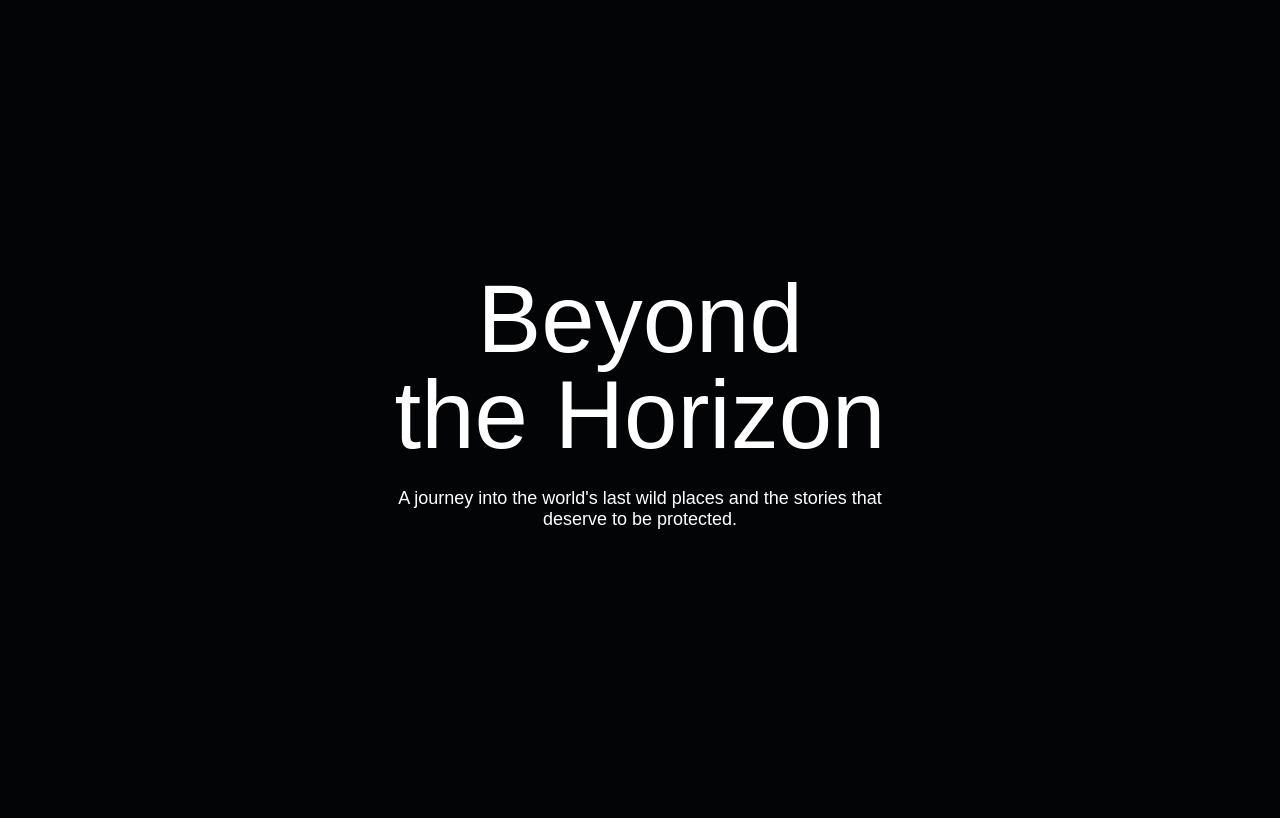
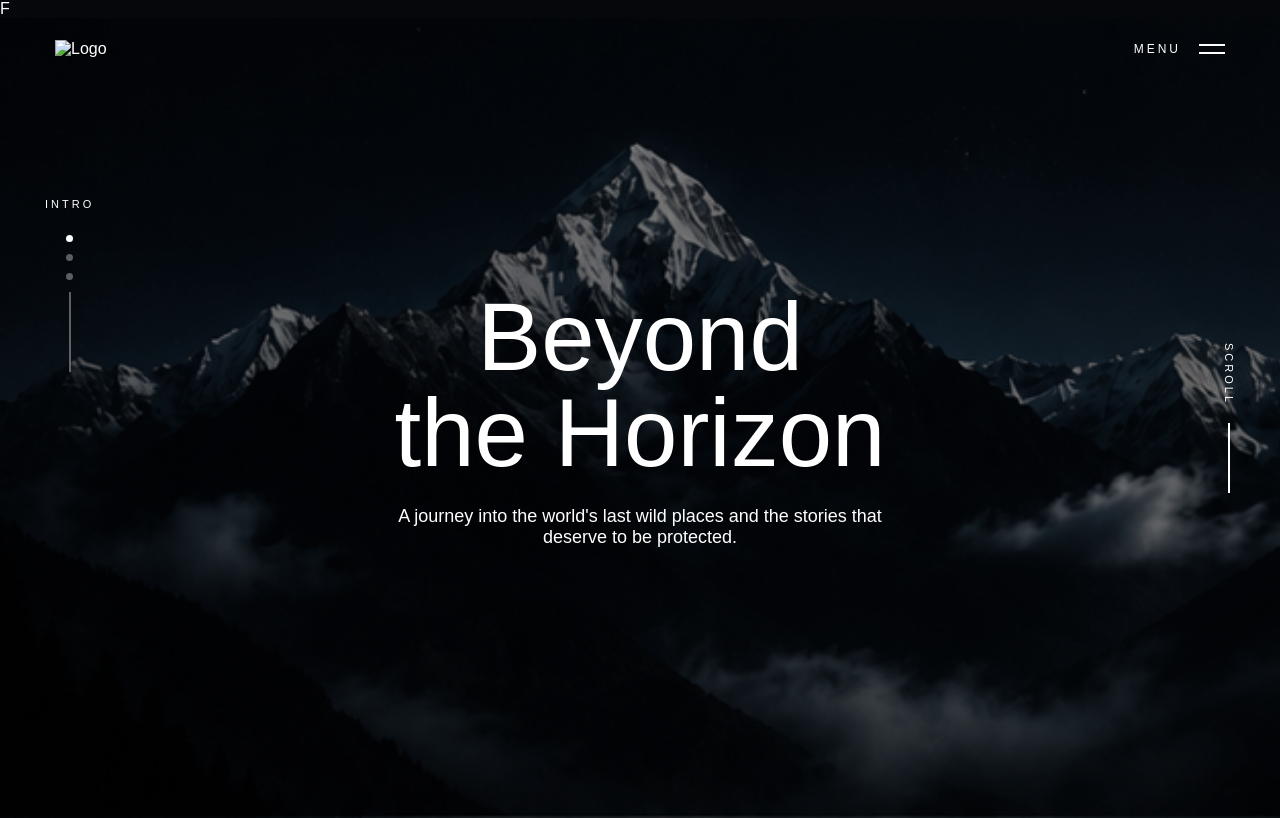
Before and after one commit to itzmitto/wilderness-stories-flask, a Flask app: page / in a window 1280 px wide. Before the commit the page ends 529 px from the top, so only its background shows below. Run offline with Flask 3, Linux system fonts and the light colour scheme.

Commit message:
home pagina styling toegevoegd

```diff
--- a/static/css/home.css
+++ b/static/css/home.css
@@ -1,45 +1,134 @@
-.hero{
-    position:relative;
-    height:100vh;
+.hero {
+    position: relative;
+    height: 100vh;
 
-    background-image:url("../images/hero.jpg");
-    background-size:cover;
-    background-position:center;
+    background-image: url("../images/hero.jpg");
+    background-size: cover;
+    background-position: center;
 
-    display:flex;
-    justify-content:center;
-    align-items:center;
+    display: flex;
+    justify-content: center;
+    align-items: center;
 
-    overflow:hidden;
+    overflow: hidden;
 }
 
-.overlay{
-    position:absolute;
-    inset:0;
+.overlay {
+    position: absolute;
+    inset: 0;
 
-    background:rgba(0,0,0,.45);
+    background: rgba(0, 0, 0, .45);
 }
 
-.hero-content{
+.hero-content {
 
-    position:relative;
-    z-index:2;
+    position: relative;
+    z-index: 2;
 
-    text-align:center;
+    text-align: center;
 }
 
-.hero h1{
+.hero h1 {
 
-    font-size:6rem;
-    font-weight:300;
-    line-height:1;
+    font-size: 6rem;
+    font-weight: 300;
+    line-height: 1;
 }
 
-.hero p{
+.hero p {
 
-    margin-top:25px;
+    margin-top: 25px;
 
-    font-size:18px;
+    font-size: 18px;
 
-    max-width:520px;
+    max-width: 520px;
 }
+
+
+
+
+
+
+.hero-left {
+    position: absolute;
+
+    left: 45px;
+    top: 180px;
+
+    z-index: 5;
+
+    color: white;
+
+    display: flex;
+    flex-direction: column;
+
+    gap: 25px;
+}
+
+.hero-left span {
+    font-size: 11px;
+    letter-spacing: 3px;
+}
+
+.indicator {
+    display: flex;
+    flex-direction: column;
+    align-items: center;
+    gap: 12px;
+}
+
+.dot {
+    width: 7px;
+    height: 7px;
+
+    border-radius: 50%;
+    background: rgba(255, 255, 255, .35);
+}
+
+.dot.active {
+    background: white;
+}
+
+.line {
+    width: 2px;
+    height: 80px;
+
+    background: rgba(255, 255, 255, .35);
+}
+
+.hero-right {
+
+    position: absolute;
+
+    right: 45px;
+    top: 50%;
+
+    transform: translateY(-50%);
+
+    z-index: 5;
+
+    display: flex;
+    flex-direction: column;
+    align-items: center;
+
+    gap: 18px;
+}
+
+.hero-right span {
+
+    writing-mode: vertical-rl;
+
+    color: white;
+
+    font-size: 11px;
+
+    letter-spacing: 3px;
+}
+
+.scroll-line {
+
+    width: 2px;
+    height: 70px;
+
+    background: white;
+}
--- a/static/css/style.css
+++ b/static/css/style.css
@@ -1,11 +1,55 @@
-*{
-    margin:0;
-    padding:0;
-    box-sizing:border-box;
+* {
+    margin: 0;
+    padding: 0;
+    box-sizing: border-box;
 }
 
-body{
-    background:#05070b;
-    color:white;
-    font-family:Arial, Helvetica, sans-serif;
+body {
+    background: #05070b;
+    color: white;
+    font-family: Arial, Helvetica, sans-serif;
 }
+
+
+.navbar {
+    position: absolute;
+    top: 0;
+    left: 0;
+
+    width: 100%;
+
+    display: flex;
+    justify-content: space-between;
+    align-items: center;
+
+    padding: 40px 55px;
+
+    z-index: 100;
+}
+
+.logo img {
+    width: 80px;
+}
+
+.menu {
+    display: flex;
+    align-items: center;
+    gap: 18px;
+
+    color: white;
+    font-size: 12px;
+    letter-spacing: 3px;
+}
+
+.hamburger {
+    display: flex;
+    flex-direction: column;
+    gap: 6px;
+}
+
+.hamburger span {
+    width: 26px;
+    height: 2px;
+
+    background: white;
+}
--- a/templates/home.html
+++ b/templates/home.html
@@ -5,6 +5,18 @@
 <section class="hero">
 
     <div class="overlay"></div>
+
+    <div class="hero-left">
+        <span>INTRO</span>
+
+        <div class="indicator">
+            <span class="dot active"></span>
+            <span class="dot"></span>
+            <span class="dot"></span>
+
+            <div class="line"></div>
+        </div>
+    </div>
 
     <div class="hero-content">
 
@@ -20,6 +32,14 @@
 
     </div>
 
+    <div class="hero-right">
+
+        <span>SCROLL</span>
+
+        <div class="scroll-line"></div>
+
+    </div>
+
 </section>
 
 {% endblock %}
--- a/templates/layouts/base.html
+++ b/templates/layouts/base.html
@@ -1,14 +1,16 @@
 <!DOCTYPE html>
 <html lang="en">
+
 <head>
     <meta charset="UTF-8">
     <meta name="viewport" content="width=device-width, initial-scale=1.0">
     <title>Wilderness Stories</title>
 
     <link rel="stylesheet" href="{{ url_for('static', filename='css/style.css') }}">
-    <link rel="stylesheet" href="{{ url_for('static', filename='css/home.css') }}">
+    <link rel="stylesheet" href="{{ url_for('static', filename='css/home.css') }}">F
     <link rel="stylesheet" href="{{ url_for('static', filename='css/animations.css') }}">
 </head>
+
 <body>
 
     {% include 'partials/navbar.html' %}
@@ -22,4 +24,5 @@
     <script src="{{ url_for('static', filename='js/scroll.js') }}"></script>
 
 </body>
+
 </html>
--- a/templates/partials/navbar.html
+++ b/templates/partials/navbar.html
@@ -1,3 +1,16 @@
-<nav>
+<nav class="navbar">
+
+    <div class="logo">
+        <img src="{{ url_for('static', filename='images/logo.svg') }}" alt="Logo">
+    </div>
+
+    <div class="menu">
+        <span>MENU</span>
+
+        <div class="hamburger">
+            <span></span>
+            <span></span>
+        </div>
+    </div>
 
 </nav>
```
Also changed, not shown: static/images/hero.jpg.
